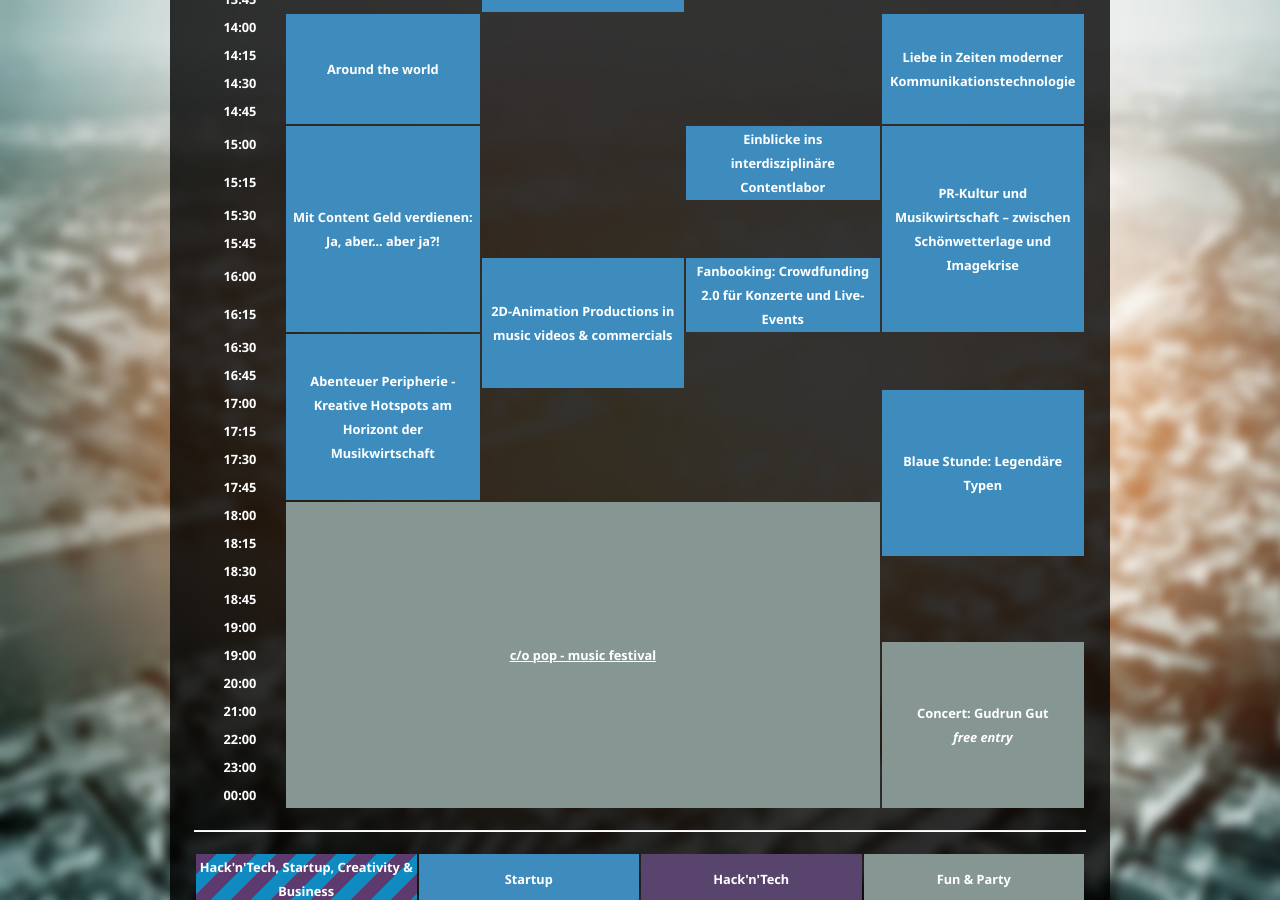
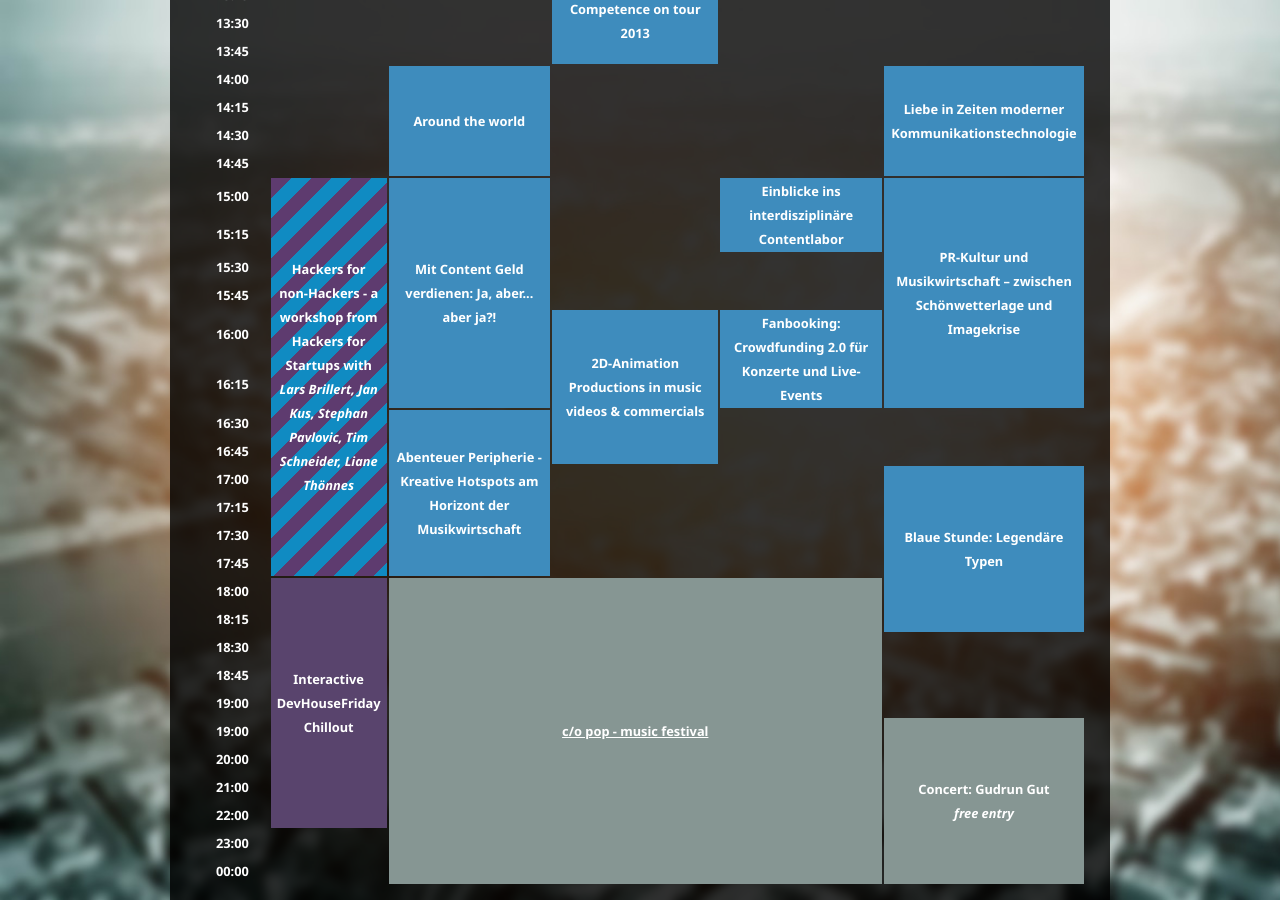
Before and after one commit to InteractiveCologne/interactivecologne.github.com, a Jekyll site: the page built from schedule/friday.html, in a window 1280 px wide and 900 px high, scrolled down 1235 px. Built offline with Jekyll 4.4.1, drawn with Linux system fonts in a browser that asks for light colours; nearby versions of some CDN libraries.

Commit message:
added hackers for non hackers

```diff
--- a/schedule/friday.html
+++ b/schedule/friday.html
@@ -19,15 +19,21 @@ layout: default
 		<div class="schedule">
 			<table style="border-spacing: 2px;">
 				<tr>
+					<th>&nbsp;</th>
+					<th>STARTPLATZ</th>
+					<th colspan="4">C'n'B</th>
+				</tr>
+				<tr>
 					<th style="width: 10%;">Time</th>
+					<th>&nbsp;</th>
 					<th style="width: 22%;">Fritz Thyssen Stiftung / Amélie Thyssen Auditorium</th>
 					<th style="width: 23%;">Fritz Thyssen Stiftung / Robert Ellscheid Saal</th>
 					<th style="width: 22%;">Fritz Thyssen Stiftung / Helmut Coing Saal</th>
 					<th style="width: 23%;">Kölnischer Kunstverein / Riphahn Saal</th>
 				</tr>
-
 				<tr>
 					<td>10:00</td>
+					<td>&nbsp;</td>
 					<td rowspan="6" class="startuptalks">Veränderung der Arbeitswelt - Bessere Arbeit durch Digitalisierung?</td>
 					<td rowspan="6" class="startuptalks">Aktuelle Rechtsprechung im Urheber- und Medienrecht</td>
 					<td>&nbsp;</td>
@@ -50,6 +56,7 @@ layout: default
 				</tr>
 				<tr>
 					<td>11:30</td>
+					<td>&nbsp;</td>
 					<td rowspan="6" class="startuptalks">Evolution der Clubkultur</td>
 					<td rowspan="6" class="startuptalks">Crowdfunding: Zwischen Marketing und alternativer Finanzierung</td>
 				</tr>
@@ -58,6 +65,7 @@ layout: default
 				</tr>
 				<tr>
 					<td>12:00</td>
+					<td>&nbsp;</td>
 					<td rowspan="2" class="startuptalks">Online-Ticketing im Urbanen Nightlife - Ist die Abendkasse ein Auslaufmodell?</td>
 				</tr>
 				<tr>
@@ -73,6 +81,7 @@ layout: default
 				<tr>
 					<td>13:00</td>
 					<td>&nbsp;</td>
+					<td>&nbsp;</td>
 					<td rowspan="4" class="startuptalks">Livekomm - Competence on tour 2013</td>
 				</tr>
 				<tr>
@@ -87,6 +96,7 @@ layout: default
 
 				<tr>
 					<td>14:00</td>
+					<td>&nbsp;</td>
 					<td rowspan="4" class="startuptalks">Around the world</td>
 					<td>&nbsp;</td>
 					<td>&nbsp;</td>
@@ -103,6 +113,7 @@ layout: default
 				</tr>
 				<tr>
 					<td>15:00</td>
+					<td rowspan="12" class="hackkickoffaward as-striped">Hackers for non-Hackers - a workshop from Hackers for Startups with <em>Lars Brillert, Jan Kus, Stephan Pavlovic, Tim Schneider, Liane Thönnes</em></td>
 					<td rowspan="6" class="startuptalks">Mit Content Geld verdienen: Ja, aber... aber ja?!</td>
 					<td>&nbsp;</td>
 					<td rowspan="2" class="startuptalks">Einblicke ins interdisziplinäre Contentlabor</td>
@@ -149,6 +160,7 @@ layout: default
 				</tr>
 				<tr>
 					<td>18:00</td>
+					<td class="hackkickoffaward" rowspan="9">Interactive DevHouseFriday Chillout</td>
 					<td class="common" colspan="3" rowspan="11">
 						<a href="#">c/o pop - music festival</a>
 					</td>
--- a/schedule/wednesday.html
+++ b/schedule/wednesday.html
@@ -220,7 +220,7 @@ layout: default
 			</tr>
 			<tr>
 				<td>18:45</td>
-				<td rowspan="1" class="hackkickoffaward  as-striped">
+				<td rowspan="1" class="hackkickoffaward as-striped">
 					Awards Hackathon & StartUp Pitches
 				</td>
 			</tr>
```
